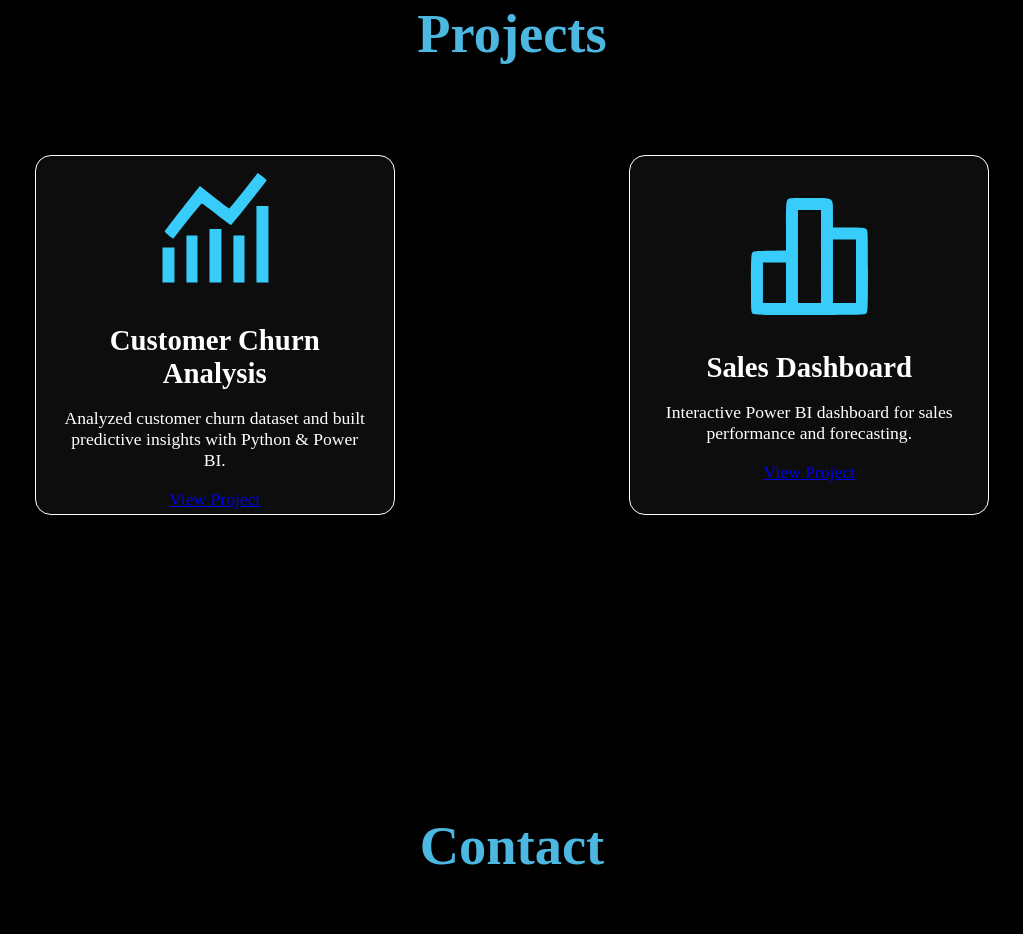
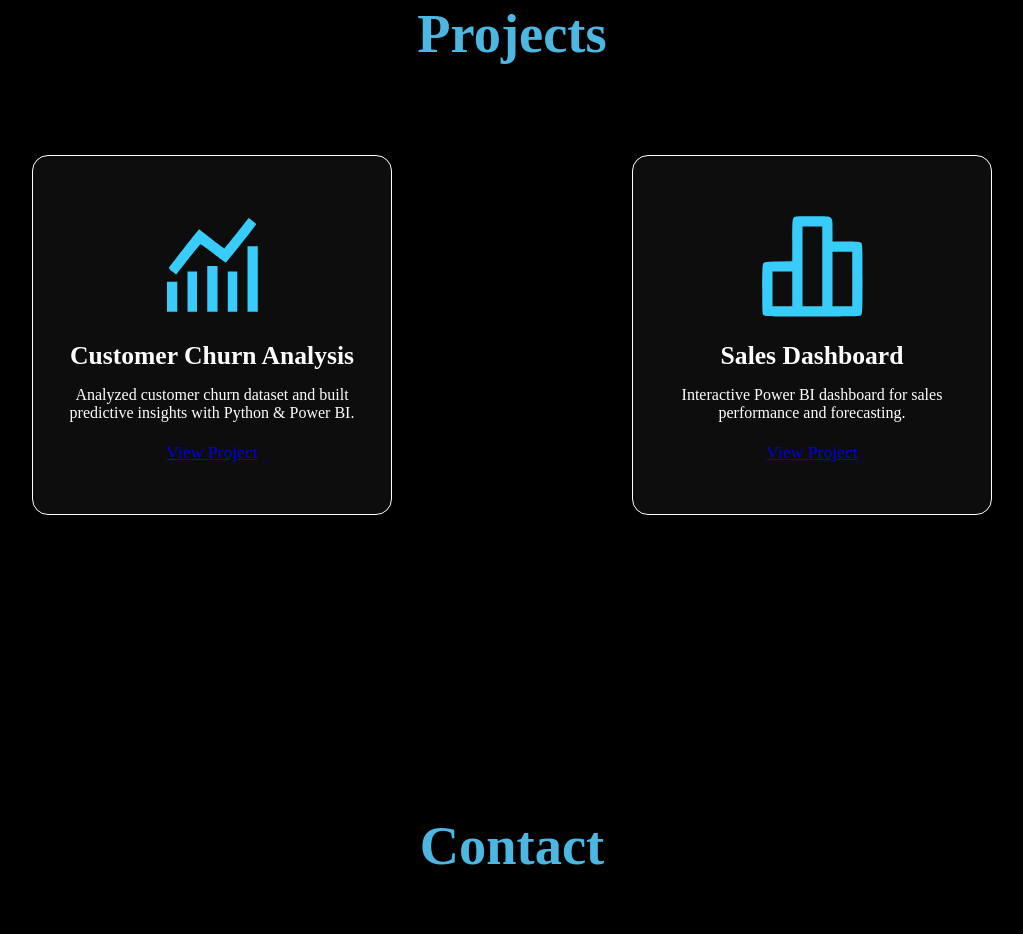
Before and after one commit to prathmeshsalunkhe16/Data_Analyst_Portfolio, a plain HTML site: page index.html in a window 1280 px wide. Shown: the part 2432-3366 px from the top of the page, without its empty margins (128-1151 px from the left). Drawn offline with nearby package versions, Linux system fonts and the light colour scheme.

Commit message:
Updated portfolio

```diff
--- a/style.css
+++ b/style.css
@@ -213,7 +213,7 @@ h2 {
 .projects-container {
   display: grid;
   grid-template-columns: repeat(auto-fit, minmax(340px, 1fr));
-  gap: 9px;
+  gap: 20px;
   justify-items: center;
 }
 
@@ -229,10 +229,13 @@ h2 {
   font-size: 1.1rem;
   text-align: center; /* optional: center text inside card */
   overflow: hidden;
+
   display: flex;
   flex-direction: column;
   justify-content: center;
   align-items: center;
+
+  gap: 15px;
 }
 
 .project-card:hover {
@@ -241,9 +244,8 @@ h2 {
 
 /* 🔄 CHANGED: project icons via <img> instead of <svg> */
 .project-card img.project-icon {
-  width: 140px;
-  height: 140px;
-  margin-bottom: 25px;
+  width: 120px;
+  height: 120px;
   filter: invert(62%) sepia(80%) saturate(500%) hue-rotate(160deg) brightness(100%) contrast(97%);
   /* filter convert karega icon ko Projects heading color (#4CB7E1) ke jaisa */
   transition: transform 0.3s ease;
@@ -254,13 +256,18 @@ h2 {
 }
 
 .project-card h3 {
-  font-size: 1.8rem;
-  margin-bottom: 18px;
+  font-size: 1.6rem;
+  font-weight: 600;
+  margin: 0;   /* margin removed */
 }
 
 .project-card p {
-  font-size: 1.1rem;
-  margin-bottom: 18px;
+  font-size: 1rem;
+  margin: 0;   /* margin removed */
+}
+
+.project-card a {
+  margin-top: 5px;
 }
 
 /* Contact */
```
